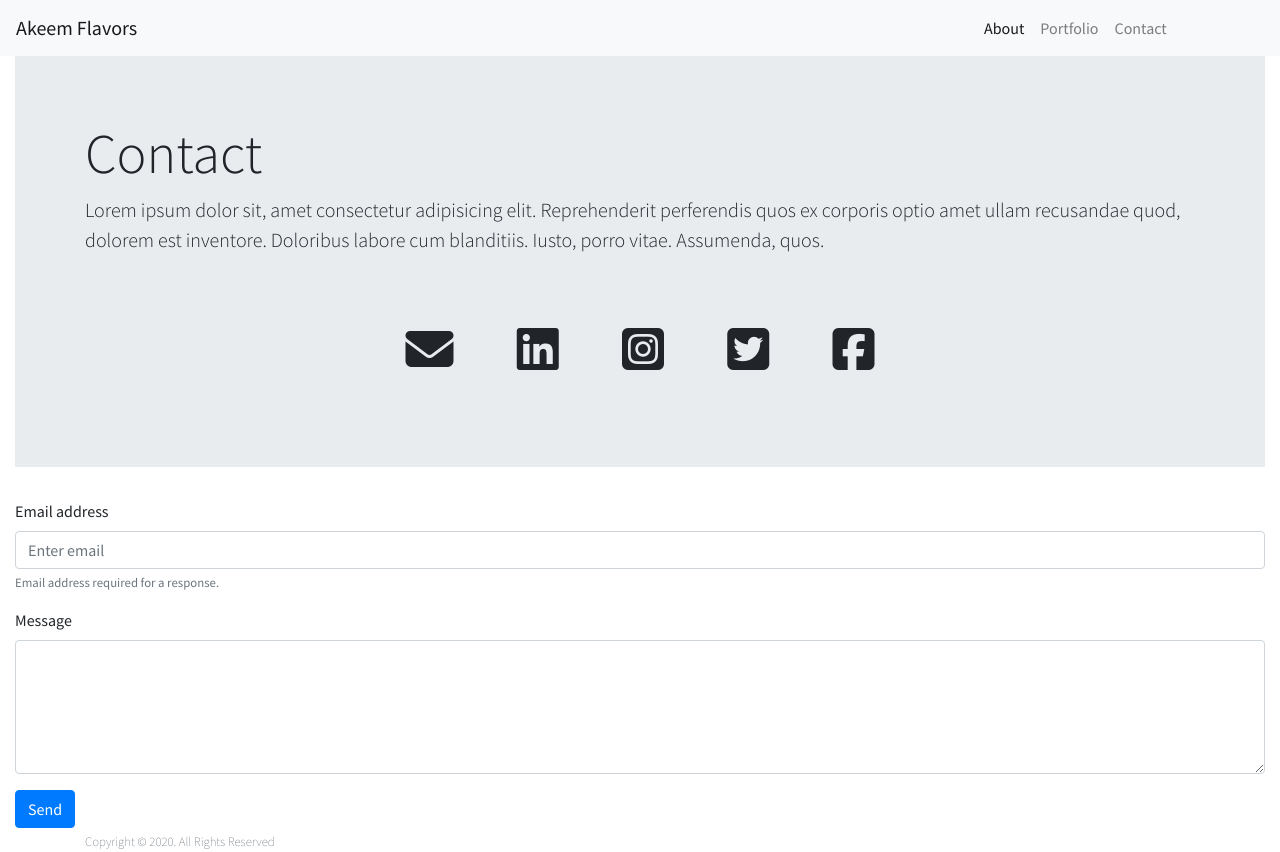
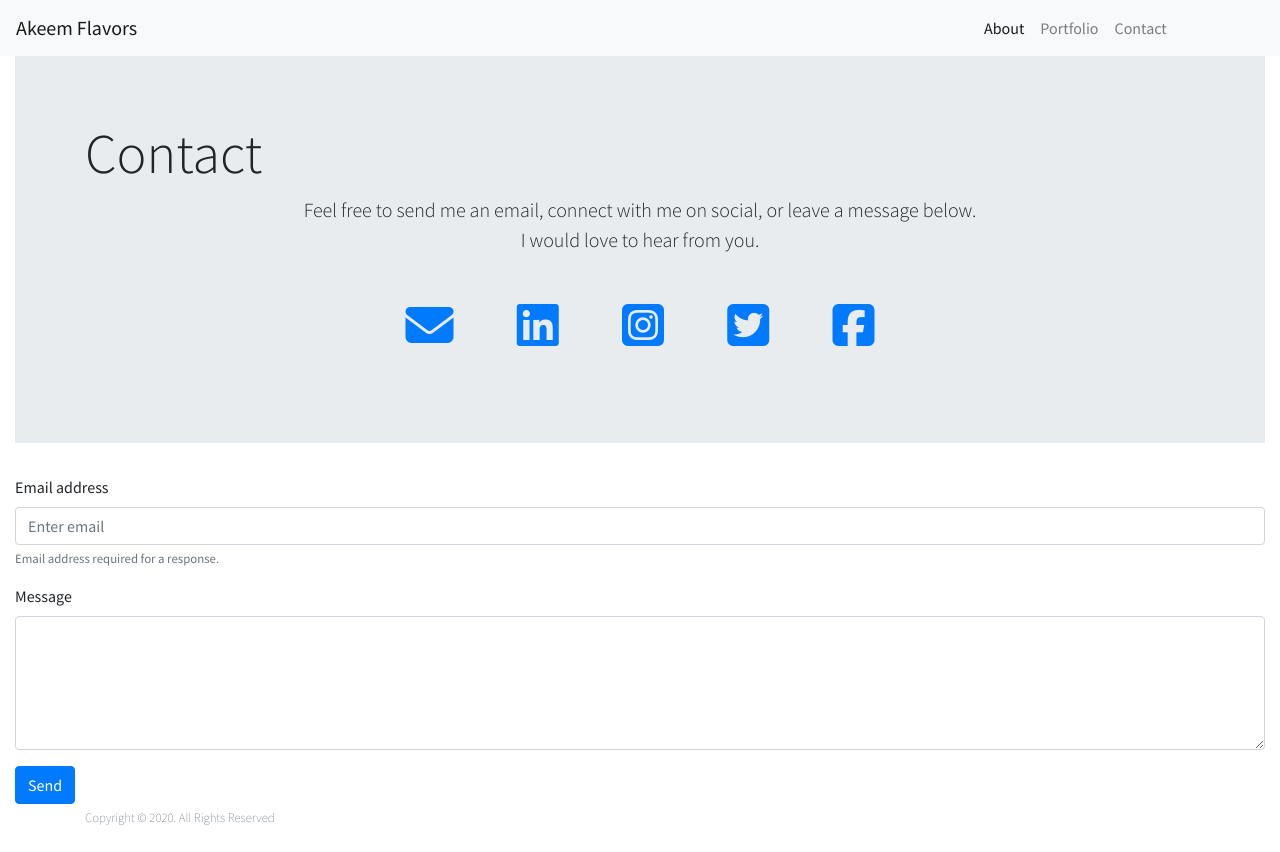
Before and after one commit to aflavors/2-responsive-portfolio, a plain HTML site: page contact.html in a window 1280 px wide. After the commit the page ends 828 px from the top, so only its background shows below. Drawn offline with nearby package versions, Linux system fonts and the light colour scheme.

Commit message:
Activated icon links, personalized content, styled message form

```diff
--- a/contact.html
+++ b/contact.html
@@ -34,15 +34,17 @@
         <div class="jumbotron jumbotron-fluid">
             <div class="container">
               <h1 class="display-4">Contact</h1>
-              <p class="lead">Lorem ipsum dolor sit, amet consectetur adipisicing elit. Reprehenderit perferendis quos ex corporis optio amet ullam recusandae quod, dolorem est inventore. Doloribus labore cum blanditiis. Iusto, porro vitae. Assumenda, quos.</p>
+              <p class="lead text-center">Feel free to send me an email, connect with me on social, or leave a message below.
               <br>
+              I would love to hear from you.</p>
+
               <!--Contact Information Icons-->
                 <section class="text-center">
-                    <i class="fas fa-envelope fa-3x"></i>
-                    <i class="fab fa-linkedin fa-3x"></i>
-                    <i class="fab fa-instagram-square fa-3x"></i>
-                    <i class="fab fa-twitter-square fa-3x"></i>
-                    <i class="fab fa-facebook-square fa-3x"></i>
+                    <a href="mailto:akeemflavors@gmail.com"><i class="fas fa-envelope fa-3x"></i></a>
+                    <a href="http://www.linkedin.com" title="LinkedIn"><i class="fab fa-linkedin fa-3x"></i></a>
+                    <a href="http://www.instagram.com"><i class="fab fa-instagram-square fa-3x"></i></a>
+                    <a href="http://www.twitter.com"><i class="fab fa-twitter-square fa-3x"></i></a>
+                    <a href="http://www.facebook.com"><i class="fab fa-facebook-square fa-3x"></i></a>
                 </section>
             </div>
         </div>
@@ -58,7 +60,7 @@
                 <label for="comment">Message</label>
                 <textarea class="form-control" rows="5" id="comment"></textarea>
               </div>
-            <button type="submit" class="btn btn-primary">Send</button>
+            <button type="submit" class="btn btn-primary form-button">Send</button>
           </form>
 
         <!-- Sticky Footer with Copyright Information -->
```
